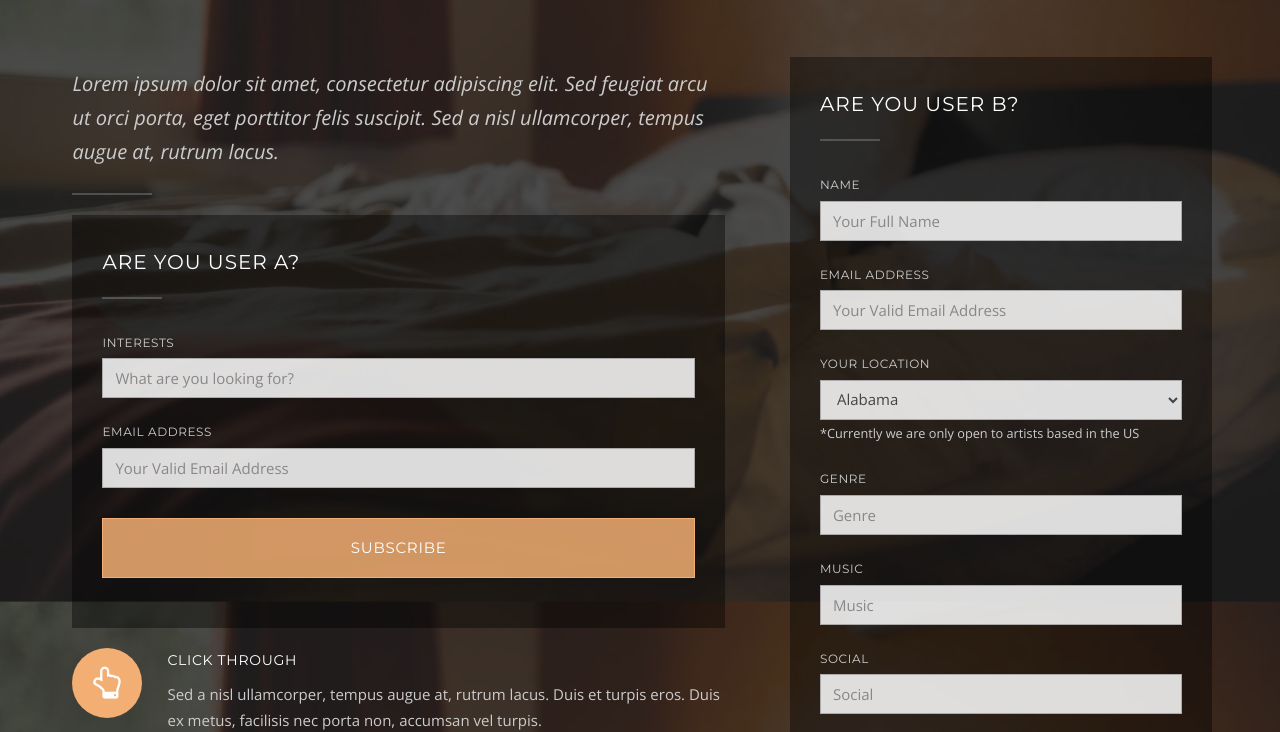
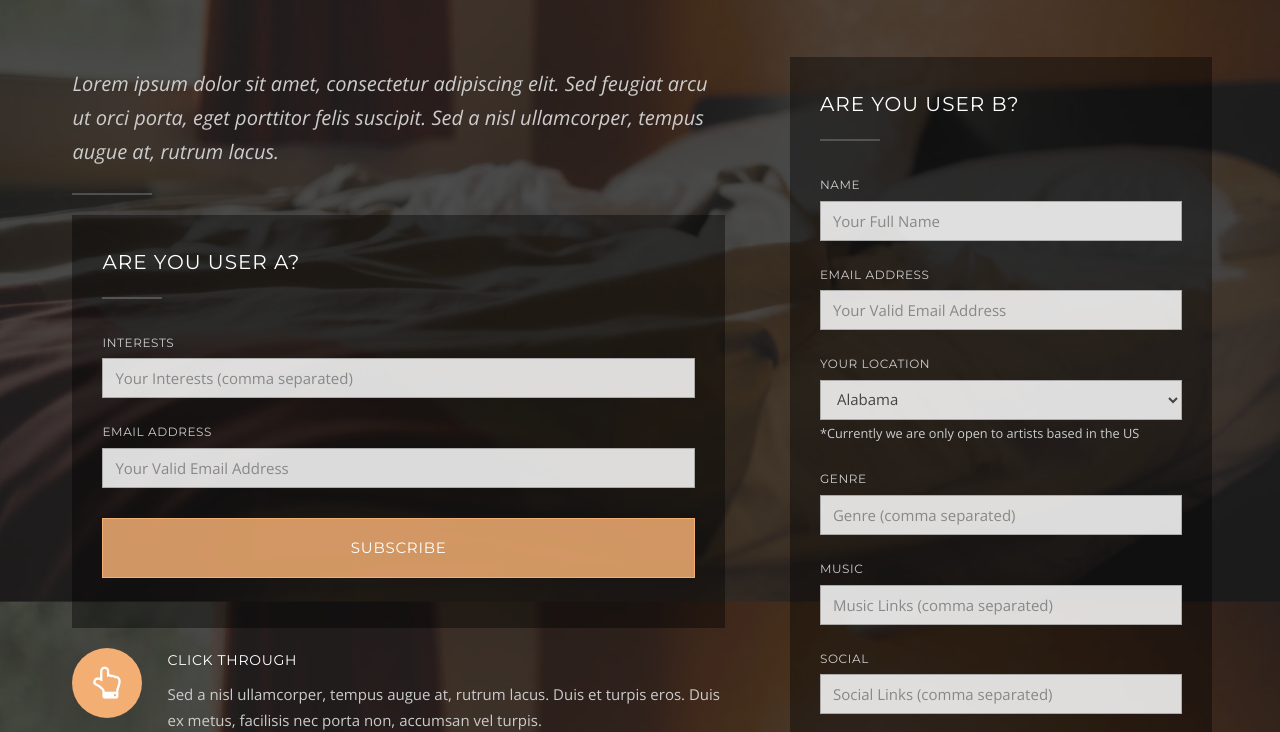
Before and after one commit to kanwarujjaval/kamil, a website: page views/features-and-form.html in a window 1280 px wide. Shown: the part 252-984 px from the top of the page. Drawn offline with nearby package versions, Linux system fonts and the light colour scheme.

Commit message:
Home form

```diff
--- a/views/features-and-form.html
+++ b/views/features-and-form.html
@@ -149,7 +149,7 @@
 
                                     <div class="form-group">
                                         <label for="forma-interest">Interests</label>
-                                        <input type="text" name="interests" id="forma-interest" class="form-control" placeholder="What are you looking for?" autocomplete="off">
+                                        <input type="text" name="interests" id="forma-interest" class="form-control" placeholder="Your Interests (comma separated)" autocomplete="off">
                                     </div>
 
                                     <div class="form-group">
@@ -259,16 +259,16 @@
 
                                     <div class="form-group">
                                         <label for="form-genre">Genre</label>
-                                        <input type="text" name="genre" id="form-genre" class="form-control" placeholder="Genre" autocomplete="off">
+                                        <input type="text" name="genre" id="form-genre" class="form-control" placeholder="Genre (comma separated)" autocomplete="off">
                                     </div>
 
                                     <div class="form-group">
                                         <label for="form-music">Music</label>
-                                        <input type="text" name="music" id="form-music" class="form-control" placeholder="Music" autocomplete="off">
+                                        <input type="text" name="music" id="form-music" class="form-control" placeholder="Music Links (comma separated)" autocomplete="off">
                                     </div>
                                     <div class="form-group">
                                         <label for="form-social">Social</label>
-                                        <input type="text" name="social" id="form-social" class="form-control" placeholder="Social" autocomplete="off">
+                                        <input type="text" name="social" id="form-social" class="form-control" placeholder="Social Links (comma separated)" autocomplete="off">
                                     </div>
 
 									<div class="form-group form-group-submit">
```
